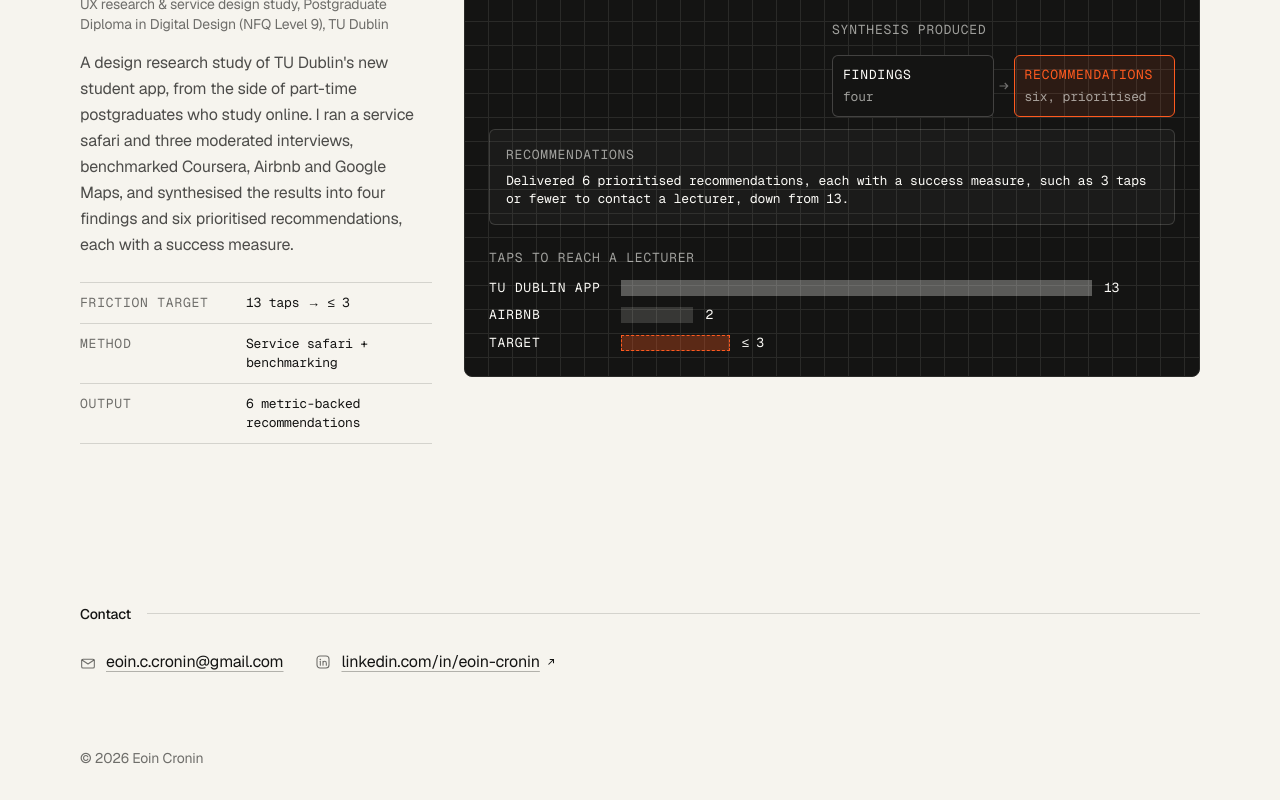
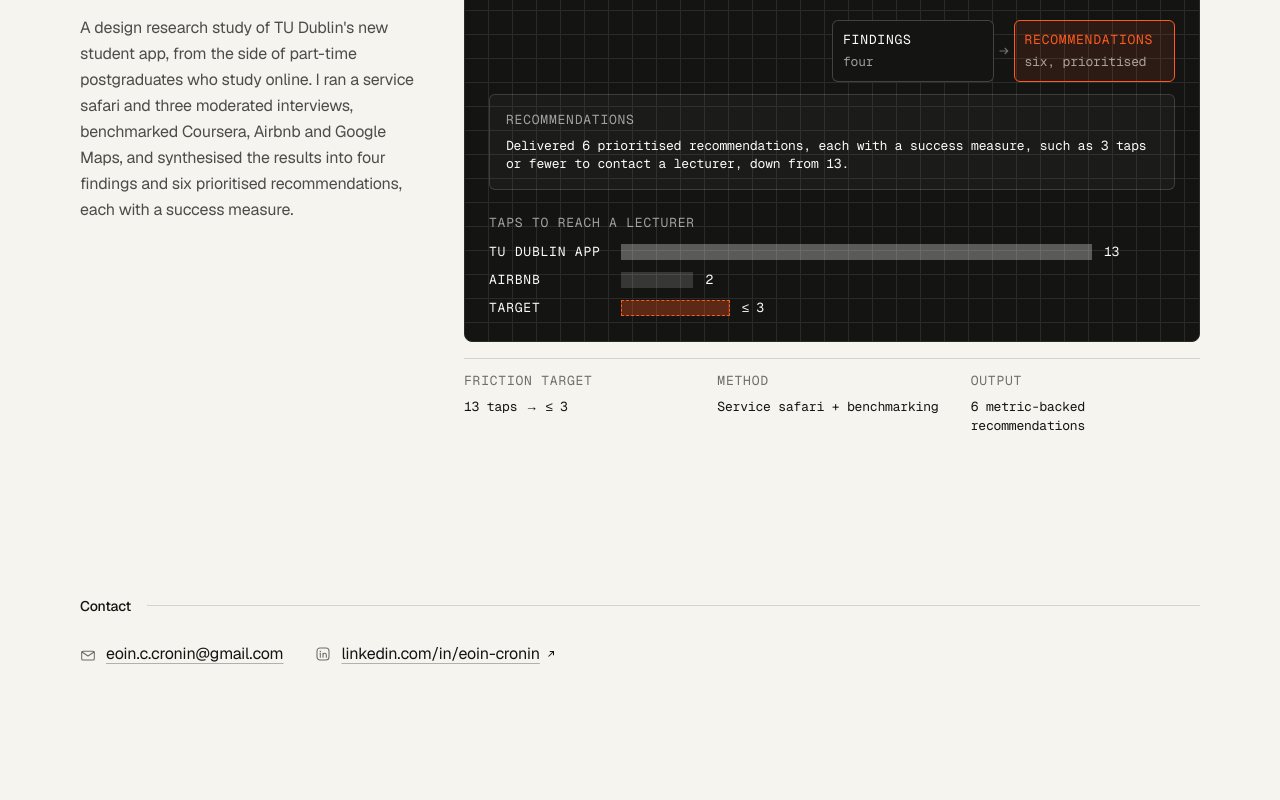
Before and after one commit to eoincro/Portfolio, a Next.js app: page / in a window 1280 px wide. Shown: the part 1801-2601 px from the top of the page. After the commit the page ends 2573 px from the top, so only its background shows below. Built offline with nearby package versions, Linux system fonts and the light colour scheme.

Commit message:
Move metrics under diagrams and remove copyright line
Co-authored-by: Cursor <cursoragent@cursor.com>

```diff
--- a/components/portfolio/ContactFooter.tsx
+++ b/components/portfolio/ContactFooter.tsx
@@ -1,9 +1,8 @@
-import { profile } from "@/lib/content/profile";
 import { ContactLinks } from "./ContactLinks";
 
 export function ContactFooter() {
   return (
-    <footer aria-labelledby="contact-title" className="mt-16 pb-8 md:mt-24">
+    <footer aria-labelledby="contact-title" className="mt-16 pb-16 md:mt-24 md:pb-24">
       <div className="flex items-center gap-4">
         <h2 id="contact-title" className="text-sm font-medium text-ink">
           Contact
@@ -11,9 +10,6 @@ export function ContactFooter() {
         <span aria-hidden className="h-px flex-1 bg-ink/15" />
       </div>
       <ContactLinks label="Footer contact" className="mt-4" />
-      <p className="mt-12 text-sm text-ink/60 md:mt-16">
-        © {new Date().getFullYear()} {profile.name}
-      </p>
     </footer>
   );
 }
--- a/components/portfolio/MetricStrip.tsx
+++ b/components/portfolio/MetricStrip.tsx
@@ -2,11 +2,14 @@ import type { Metric } from "@/lib/content/caseStudies";
 
 export function MetricStrip({ metrics }: { metrics: readonly Metric[] }) {
   return (
-    <dl className="mt-6 max-w-md divide-y divide-ink/15 border-y border-ink/15 font-mono text-[12px] md:text-[13px]">
+    <dl className="mt-4 border-t border-ink/15 font-mono text-[12px] sm:grid sm:grid-cols-3 sm:gap-x-6 md:text-[13px]">
       {metrics.map((metric) => (
-        <div key={metric.label} className="grid grid-cols-[145px_1fr] items-baseline gap-4 py-2.5 sm:grid-cols-[180px_1fr] md:grid-cols-[120px_1fr] lg:grid-cols-[150px_1fr] 2xl:grid-cols-[180px_1fr]">
+        <div
+          key={metric.label}
+          className="grid grid-cols-[145px_1fr] items-baseline gap-4 border-b border-ink/15 py-2.5 sm:block sm:border-b-0 sm:pt-3 sm:pb-0"
+        >
           <dt className="tracking-[0.06em] text-ink/60 uppercase">{metric.label}</dt>
-          <dd className="text-ink tabular-nums">{metric.value}</dd>
+          <dd className="text-ink tabular-nums sm:mt-1.5">{metric.value}</dd>
         </div>
       ))}
     </dl>
--- a/components/portfolio/WorkIndex.tsx
+++ b/components/portfolio/WorkIndex.tsx
@@ -36,11 +36,11 @@ export function WorkIndex() {
                   </h3>
                   {study.context && <p className="mt-2 text-sm text-ink/60">{study.context}</p>}
                   <p className="mt-4 max-w-md text-base leading-relaxed text-ink/75">{study.summary}</p>
-                  <MetricStrip metrics={study.metrics} />
                 </div>
                 <div className="mt-8 md:col-span-8 md:mt-0 2xl:col-span-7">
                   <div className={`max-w-[56rem] ${index % 2 === 0 ? "md:ml-auto" : ""}`}>
                     <Diagram study={study.id} />
+                    <MetricStrip metrics={study.metrics} />
                   </div>
                 </div>
               </article>
```
